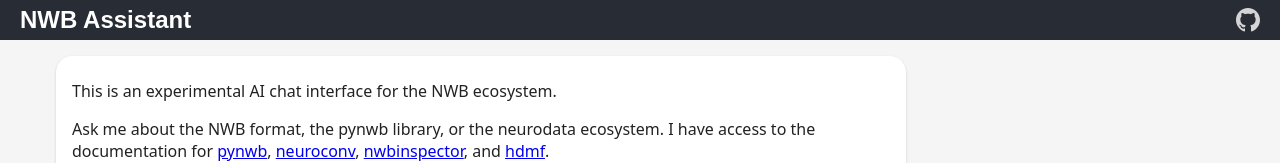
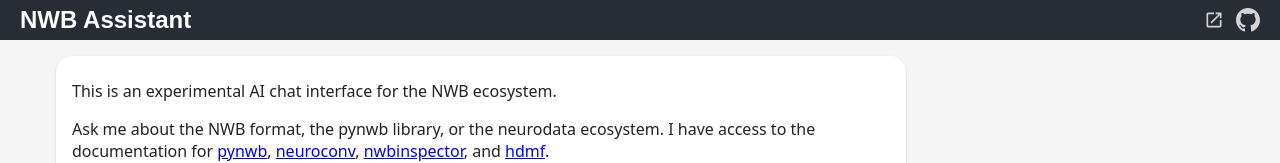
Before and after one commit to magland/nwb-assistant, a React (Vite) app: page /nwb-assistant/chat in a window 1280 px wide. Shown: the top 163 px of the page. Built offline with nearby package versions, Linux system fonts and the light colour scheme.

Commit message:
Add deployment link button to header alongside GitHub link

```diff
--- a/src/App.tsx
+++ b/src/App.tsx
@@ -1,7 +1,7 @@
 import { BrowserRouter as Router, Routes, Route, Navigate, Link } from 'react-router-dom';
 import { useState, useEffect } from 'react';
 import ChatPage from './pages/ChatPage';
-import { GITHUB_REPO_URL } from './config/constants';
+import { GITHUB_REPO_URL, DEPLOYMENT_URL } from './config/constants';
 
 function App() {
   const [windowDimensions, setWindowDimensions] = useState({
@@ -27,6 +27,27 @@
       <div className="app">
         <header style={{ height: headerHeight, display: 'flex', alignItems: 'center', justifyContent: 'space-between', padding: '0 20px', backgroundColor: '#282c34', color: 'white', fontFamily: 'Comfortaa, sans-serif' }}>
           <h1><Link to="/nwb-assistant/" style={{ textDecoration: 'none', color: 'inherit' }}>NWB Assistant</Link></h1>
+          <div style={{ display: 'flex', alignItems: 'center', gap: '12px' }}>
+            <a
+              href={DEPLOYMENT_URL}
+              target="_blank"
+              rel="noopener noreferrer"
+              style={{
+                color: 'white',
+                textDecoration: 'none',
+                display: 'flex',
+                alignItems: 'center',
+                opacity: 0.8,
+                transition: 'opacity 0.2s'
+              }}
+              onMouseEnter={(e) => e.currentTarget.style.opacity = '1'}
+              onMouseLeave={(e) => e.currentTarget.style.opacity = '0.8'}
+              title="Open in new window"
+            >
+              <svg width="20" height="20" viewBox="0 0 24 24" fill="currentColor">
+                <path d="M14,3V5H17.59L7.76,14.83L9.17,16.24L19,6.41V10H21V3M19,19H5V5H12V3H5C3.89,3 3,3.9 3,5V19A2,2 0 0,0 5,21H19A2,2 0 0,0 21,19V12H19V19Z"/>
+              </svg>
+            </a>
             <a
               href={GITHUB_REPO_URL}
               target="_blank"
@@ -44,9 +65,10 @@
               title="View on GitHub"
             >
               <svg width="24" height="24" viewBox="0 0 24 24" fill="currentColor">
-              <path d="M12 0c-6.626 0-12 5.373-12 12 0 5.302 3.438 9.8 8.207 11.387.599.111.793-.261.793-.577v-2.234c-3.338.726-4.033-1.416-4.033-1.416-.546-1.387-1.333-1.756-1.333-1.756-1.089-.745.083-.729.083-.729 1.205.084 1.839 1.237 1.839 1.237 1.07 1.834 2.807 1.304 3.492.997.107-.775.418-1.305.762-1.604-2.665-.305-5.467-1.334-5.467-5.931 0-1.311.469-2.381 1.236-3.221-.124-.303-.535-1.524.117-3.176 0 0 1.008-.322 3.301 1.23.957-.266 1.983-.399 3.003-.404 1.02.005 2.047.138 3.006.404 2.291-1.552 3.297-1.23 3.297-1.23.653 1.653.242 2.874.118 3.176.77.84 1.235 1.911 1.235 3.221 0 4.609-2.807 5.624-5.479 5.921.43.372.823 1.102.823 2.222v3.293c0 .319.192.694.801.576 4.765-1.589 8.199-6.086 8.199-11.386 0-6.627-5.373-12-12-12z"/>
+                <path d="M12 0c-6.626 0-12 5.373-12 12 0 5.302 3.438 9.8 8.207 11.387.599.111.793-.261.793-.577v-2.234c-3.338.726-4.033-1.416-4.033-1.416-.546-1.387-1.333-1.756-1.333-1.756-1.089-.745.083-.729.083-.729 1.205.084 1.839 1.237 1.839 1.237 1.07 1.834 2.807 1.304 3.492.997.107-.775.418-1.305.762-1.604-2.665-.305-5.467-1.334-5.467-5.931 0-1.311.469-2.381 1.236-3.221-.124-.303-.535-1.524.117-3.176 0 0 1.008-.322 3.301 1.23.957-.266 1.983-.399 3.003-.404 1.02.005 2.047.138 3.006.404 2.291-1.552 3.297-1.30 3.297-1.23.653 1.653.242 2.874.118 3.176.77.84 1.235 1.911 1.235 3.221 0 4.609-2.807 5.624-5.479 5.921.43.372.823 1.102.823 2.222v3.293c0 .319.192.694.801.576 4.765-1.589 8.199-6.086 8.199-11.386 0-6.627-5.373-12-12-12z"/>
               </svg>
             </a>
+          </div>
         </header>
 
         <Routes>
--- a/src/config/constants.ts
+++ b/src/config/constants.ts
@@ -1,3 +1,4 @@
 // Configuration constants for the NWB Assistant application
 export const GITHUB_REPO_URL = 'https://github.com/magland/nwb-assistant';
 export const GITHUB_ISSUES_URL = `${GITHUB_REPO_URL}/issues`;
+export const DEPLOYMENT_URL = 'https://magland.github.io/nwb-assistant/chat';
```
Lines whose indentation alone changed are shown as unchanged.
